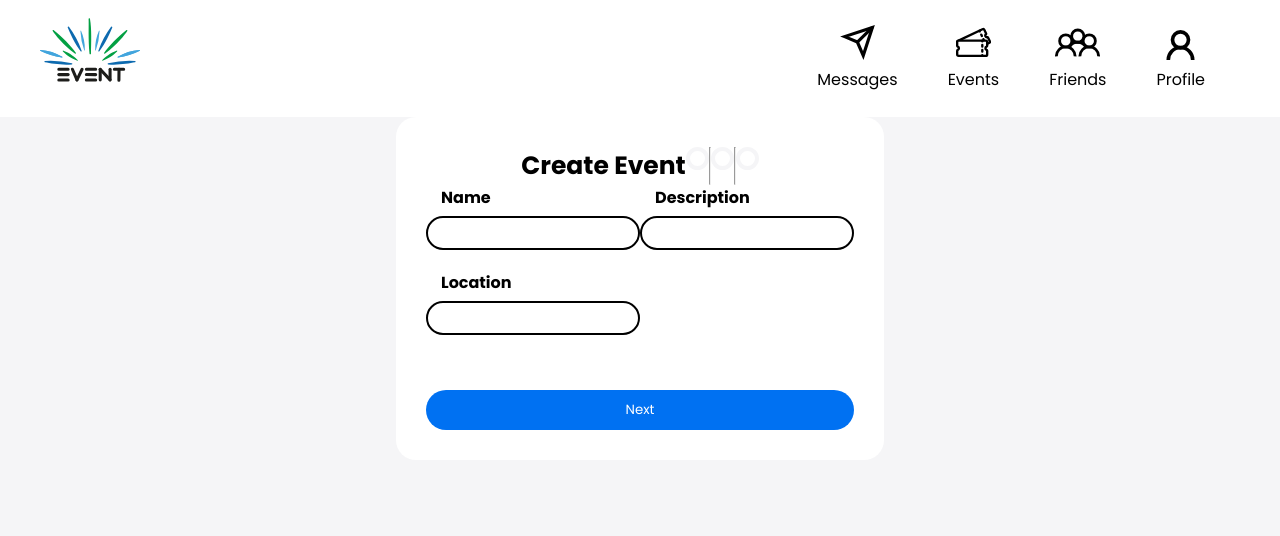
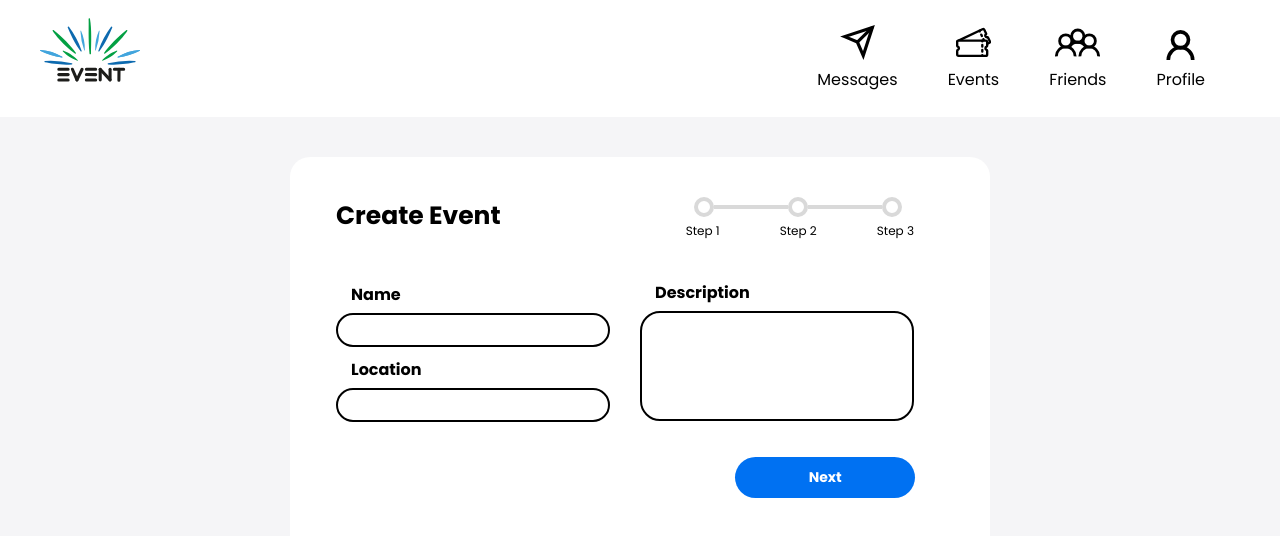
Before and after one commit to OkhaiBroh/PW1-G8, a Vue app: page /create-event-1 in a window 1280 px wide. Shown: the top 536 px of the page. Built offline with nearby package versions, Linux system fonts and the light colour scheme.

Commit message:
Ended the whole CSS + some HTML fixes

```diff
--- a/src/assets/main.css
+++ b/src/assets/main.css
@@ -9,6 +9,7 @@
     --font: 'Poppins';
     --bg_button: #0071F2;
     --gray_color: #F5F5F7;
+    --progress_color: #D9D9D9;
     --selected_button: #0058bd;
 }
 
--- a/src/views/CreateEventViewStep1.vue
+++ b/src/views/CreateEventViewStep1.vue
@@ -1,15 +1,21 @@
 <template>
     <div class="background">
-        <div class="general-container">
         <div class="main-panel">
             <div class="title-and-bar">
                 <p class="create-event-title"> Create Event </p>
                 <div class="progress-bar">
-                        <span class="circle-gray"></span>
-                        <hr class="line">
-                        <span class="circle-gray"></span>
-                        <hr class="line">
-                        <span class="circle-gray"></span>
+                    <div class="progress">
+                        <span class="circle-gray circle1"></span>
+                        <hr class="line line1">
+                        <span class="circle-gray circle2"></span>
+                        <hr class="line line2">
+                        <span class="circle-gray circle3"></span>
+                    </div>
+                    <div class="progress-titles">
+                        <p class="circle-name"> Step 1 </p>
+                        <p class="circle-name step"> Step 2 </p>
+                        <p class="circle-name step"> Step 3 </p>
+                    </div>
                 </div>
             </div>
             <section class="data-input">
@@ -28,6 +34,7 @@
                     <input class="input description-input" name="event-description" type="text">
                 </div>
             </section>
+            <div class="button-panel">
                 <button class="next-btn"> Next </button>
             </div>
         </div>
@@ -49,25 +56,82 @@
         height: 100vh;
     }
 
-    .general-container {
-        width: fit-content;
-        height: fit-content;
-        display: flex;
-        flex-direction: row;
-    }
+    .main-panel {
+        width: 50vw;
+        height: 55vh;
 
-    .main-panel {
         display: flex;
         flex-direction: column;
         align-items: center;
 
         border-radius: 20px;
 
+        margin-top: 40px;
         background-color: white;
         padding: 30px;
     }
 
-    .title-and-bar, .data-input, .buttons {
+    /**********************
+     PROGRESS BAR & TITLE
+    **********************/
+
+    .title-and-bar {
+        width: 95%;
+        display: flex;
+        flex-direction: row;
+        justify-content: space-between;
+        margin-top: 10px;
+        margin-bottom: 40px;
+    }
+
+    .create-event-title {
+        font-weight: bold;
+        font-size: 25px;
+    }
+
+    .progress-bar {
+        display: flex;
+        flex-direction: column;
+        margin-right: 30px;
+    }
+
+    .progress, .progress-titles {
+        display: flex;
+        flex-direction: row;
+    }
+
+    .progress {
+        margin-bottom: 5px;
+        margin-left: 8px;
+    }
+
+    .circle-name {
+        font-size: 12px;
+    }
+
+    .step {
+        margin-left: 60px;
+    }
+
+    .circle-gray {
+        height: 12px;
+        width: 12px;
+        border-color: var(--progress_color);
+    }
+
+    .line {
+        border: 2px solid var(--progress_color);
+        height: fit-content;
+        width: 70px;
+        margin-top: 8px;
+    }
+
+    /**********************
+          DATA INPUT
+    **********************/
+
+    .data-input {
+        width: 95%;
         display: flex;
         flex-direction: row;
         justify-content: space-between;
@@ -78,14 +142,8 @@
         flex-direction: column;
     }
 
-    .create-event-title {
-        font-weight: bold;
-        font-size: 25px;
-    }
-
-    .progress-bar {
-        display: flex;
-        flex-direction: row;
+    .event-description-input {
+        margin-right: 30px;
     }
 
     .camp-title {
@@ -95,11 +153,35 @@
     }
 
     .input {
-        width: 180px;
+        width: 240px;
         border: 2px solid black;
         border-radius: 20px;
         padding: 5px 15px 5px 15px;
-        margin-bottom: 20px;
+    }
+
+    .event-name-input {
+        margin-top: 2px;
+        margin-bottom: 10px;
+    }
+
+    .description-input {
+        height: 96px;
+    }
+
+    /**********************
+          BUTTON
+    **********************/
+
+    .button-panel {
+        width: 86%;
+        display: flex;
+        justify-content: right;
+    }
+
+    .next-btn {
+        width: 180px;
+        font-weight: bold;
+        font-size: 14px;
     }
 
 </style>
```
Lines whose indentation alone changed are shown as unchanged.
